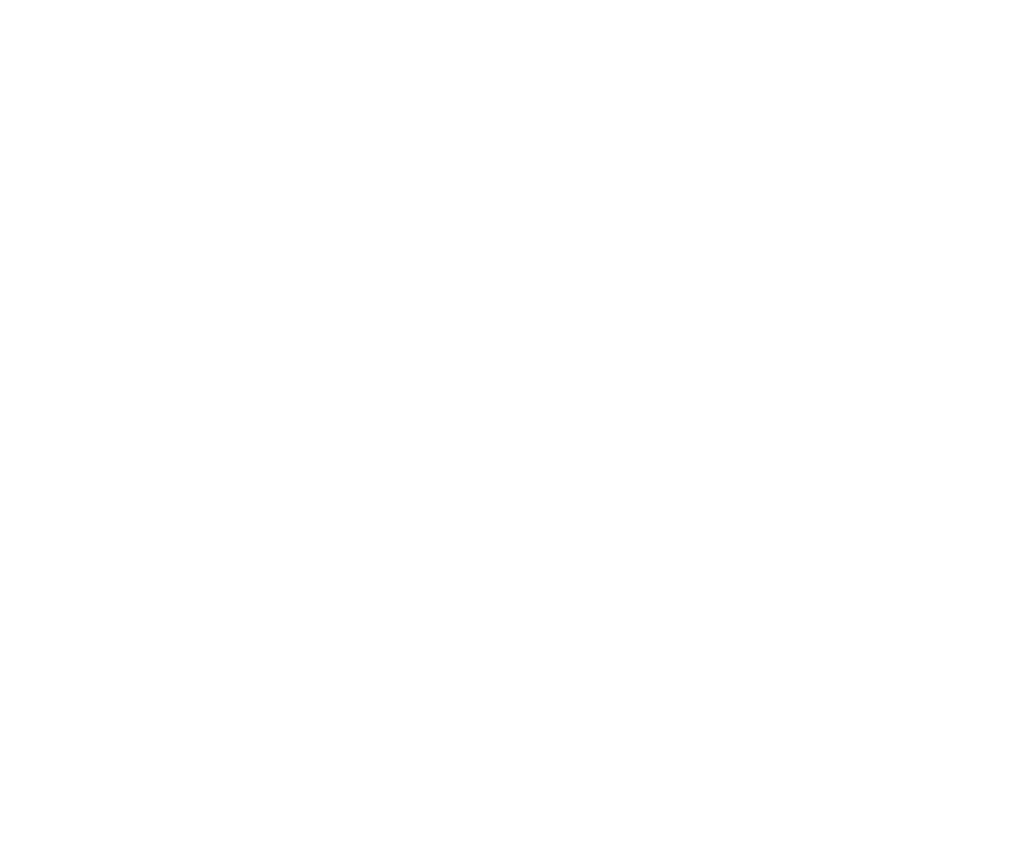
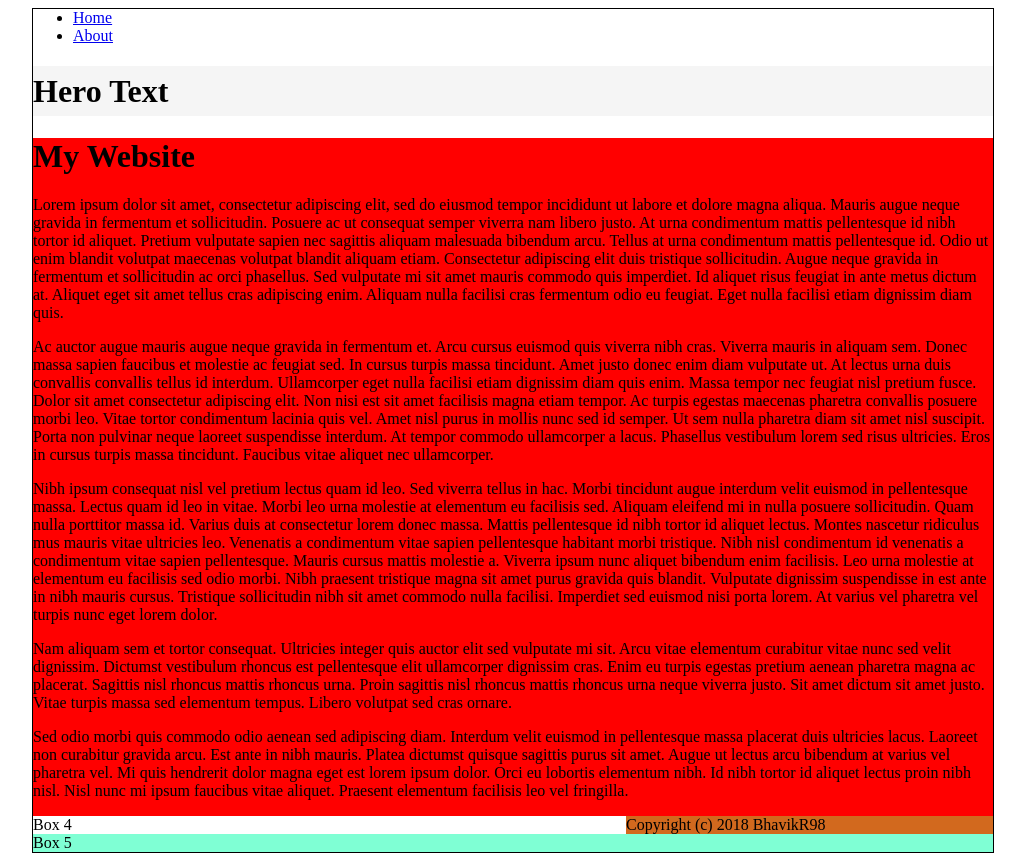
Before and after one commit to BhavikR98/IS117InClass, a plain HTML site: page docs/about.html in a window 1280 px wide. Shown: the whole page, without its empty margins (127-1152 px from the left). Before the commit the page ends 800 px from the top, so only its background shows below. Drawn offline with Linux system fonts and the light colour scheme.

Commit message:
Oct 22nd 2018 In Class 3

```diff
--- a/docs/about.html
+++ b/docs/about.html
@@ -1,10 +1,85 @@
-<!DOCTYPE html>
+<!doctype html>
+
 <html lang="en">
 <head>
-    <meta charset="UTF-8">
-    <title>Title</title>
+    <meta charset="utf-8">
+
+    <title>IS 117 -005 | Homepage</title>
+    <meta name="description" content="The HTML5 Herald">
+    <meta name="author" content="SitePoint">
+
+    <link rel="stylesheet" href="css/styles.css?v=1.0">
+
 </head>
+
 <body>
 
+<div id="wrapper">
+    <div id="menu" class="box">
+        <ul>
+            <li><a href="index.html">Home</a></li>
+            <li><a href="about.html">About</a></li>
+        </ul>
+    </div>
+    <div id="banner">
+        <h1>Hero Text</h1>
+    </div>
+    <div id="content">
+        <h1>My Website</h1>
+        <p>
+            Lorem ipsum dolor sit amet, consectetur adipiscing elit, sed do eiusmod tempor incididunt ut labore et dolore
+            magna aliqua. Mauris augue neque gravida in fermentum et sollicitudin. Posuere ac ut consequat semper viverra
+            nam libero justo. At urna condimentum mattis pellentesque id nibh tortor id aliquet. Pretium vulputate sapien
+            nec sagittis aliquam malesuada bibendum arcu. Tellus at urna condimentum mattis pellentesque id. Odio ut enim
+            blandit volutpat maecenas volutpat blandit aliquam etiam. Consectetur adipiscing elit duis tristique
+            sollicitudin. Augue neque gravida in fermentum et sollicitudin ac orci phasellus. Sed vulputate mi sit amet
+            mauris commodo quis imperdiet. Id aliquet risus feugiat in ante metus dictum at. Aliquet eget sit amet tellus
+            cras adipiscing enim. Aliquam nulla facilisi cras fermentum odio eu feugiat. Eget nulla facilisi etiam dignissim
+            diam quis.
+        </p>
+        <p>
+            Ac auctor augue mauris augue neque gravida in fermentum et. Arcu cursus euismod quis viverra nibh cras. Viverra
+            mauris in aliquam sem. Donec massa sapien faucibus et molestie ac feugiat sed. In cursus turpis massa tincidunt.
+            Amet justo donec enim diam vulputate ut. At lectus urna duis convallis convallis tellus id interdum. Ullamcorper
+            eget nulla facilisi etiam dignissim diam quis enim. Massa tempor nec feugiat nisl pretium fusce. Dolor sit amet
+            consectetur adipiscing elit. Non nisi est sit amet facilisis magna etiam tempor. Ac turpis egestas maecenas
+            pharetra convallis posuere morbi leo. Vitae tortor condimentum lacinia quis vel. Amet nisl purus in mollis nunc
+            sed id semper. Ut sem nulla pharetra diam sit amet nisl suscipit. Porta non pulvinar neque laoreet suspendisse
+            interdum. At tempor commodo ullamcorper a lacus. Phasellus vestibulum lorem sed risus ultricies. Eros in cursus
+            turpis massa tincidunt. Faucibus vitae aliquet nec ullamcorper.
+        </p>
+        <p>
+            Nibh ipsum consequat nisl vel pretium lectus quam id leo. Sed viverra tellus in hac. Morbi tincidunt augue
+            interdum velit euismod in pellentesque massa. Lectus quam id leo in vitae. Morbi leo urna molestie at elementum
+            eu facilisis sed. Aliquam eleifend mi in nulla posuere sollicitudin. Quam nulla porttitor massa id. Varius duis
+            at consectetur lorem donec massa. Mattis pellentesque id nibh tortor id aliquet lectus. Montes nascetur
+            ridiculus mus mauris vitae ultricies leo. Venenatis a condimentum vitae sapien pellentesque habitant morbi
+            tristique. Nibh nisl condimentum id venenatis a condimentum vitae sapien pellentesque. Mauris cursus mattis
+            molestie a. Viverra ipsum nunc aliquet bibendum enim facilisis. Leo urna molestie at elementum eu facilisis sed
+            odio morbi. Nibh praesent tristique magna sit amet purus gravida quis blandit. Vulputate dignissim suspendisse
+            in est ante in nibh mauris cursus. Tristique sollicitudin nibh sit amet commodo nulla facilisi. Imperdiet sed
+            euismod nisi porta lorem. At varius vel pharetra vel turpis nunc eget lorem dolor.
+        </p>
+        <p>
+            Nam aliquam sem et tortor consequat. Ultricies integer quis auctor elit sed vulputate mi sit. Arcu vitae
+            elementum curabitur vitae nunc sed velit dignissim. Dictumst vestibulum rhoncus est pellentesque elit
+            ullamcorper dignissim cras. Enim eu turpis egestas pretium aenean pharetra magna ac placerat. Sagittis nisl
+            rhoncus mattis rhoncus urna. Proin sagittis nisl rhoncus mattis rhoncus urna neque viverra justo. Sit amet
+            dictum sit amet justo. Vitae turpis massa sed elementum tempus. Libero volutpat sed cras ornare.
+        </p>
+        <p>
+            Sed odio morbi quis commodo odio aenean sed adipiscing diam. Interdum velit euismod in pellentesque massa
+            placerat duis ultricies lacus. Laoreet non curabitur gravida arcu. Est ante in nibh mauris. Platea dictumst
+            quisque sagittis purus sit amet. Augue ut lectus arcu bibendum at varius vel pharetra vel. Mi quis hendrerit
+            dolor magna eget est lorem ipsum dolor. Orci eu lobortis elementum nibh. Id nibh tortor id aliquet lectus proin
+            nibh nisl. Nisl nunc mi ipsum faucibus vitae aliquet. Praesent elementum facilisis leo vel fringilla.
+        </p>
+        <div id="sidebar" class="box">Box 4</div>
+        <div id="footer" class="box">Copyright (c) 2018 BhavikR98</div>
+        <div id="box5" class="box">Box 5</div>
+
+        <script src="js/scripts.js"></script>
+    </div>
+</div>
 </body>
 </html>
--- a/docs/css/styles.css
+++ b/docs/css/styles.css
@@ -18,6 +18,11 @@
 #content {
     background-color: red;
 }
+
+.borderThin {
+    border: 1px solid black;
+}
+
 #sidebar {
     background-color: white;
     float: left;
```
Also changed, not shown: docs/index.html (+0 -2 lines).
